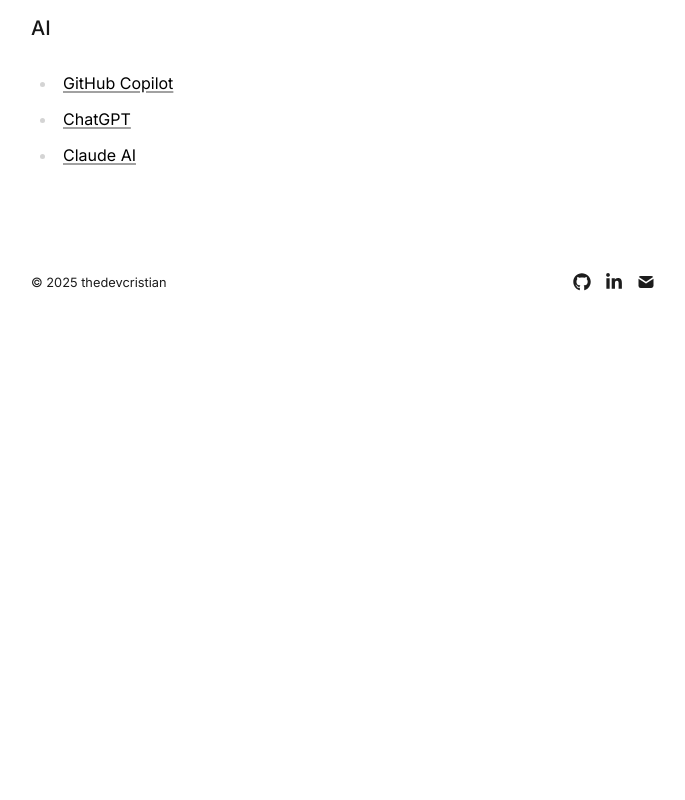
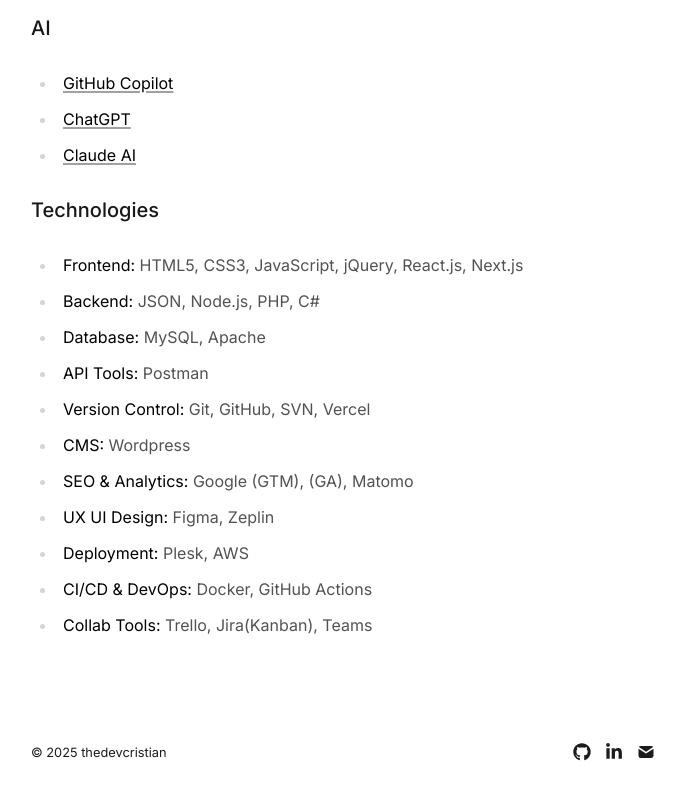
Before and after one commit to crispaulcastaneda/devcristian, a Next.js app: page /uses in a window 1280 px wide. Shown: the part 904-1704 px from the top of the page, without its empty margins (297-982 px from the left). Before the commit the page ends 1244 px from the top, so only its background shows below. Built offline with nearby package versions, Linux system fonts and the light colour scheme.

Commit message:
Modified page.tsx

```diff
--- a/app/uses/page.tsx
+++ b/app/uses/page.tsx
@@ -74,6 +74,23 @@
           </li>
         </ul>
       </div>
+
+      <div className="prose prose-neutral dark:prose-invert">
+        <h3>Technologies</h3>
+        <ul>
+          <li>Frontend: <span className="text-neutral-600 dark:text-neutral-400">HTML5, CSS3, JavaScript, jQuery, React.js, Next.js</span></li>
+          <li>Backend: <span className="text-neutral-600 dark:text-neutral-400">JSON, Node.js, PHP, C#</span></li>
+          <li>Database: <span className="text-neutral-600 dark:text-neutral-400">MySQL, Apache</span></li>
+          <li>API Tools: <span className="text-neutral-600 dark:text-neutral-400">Postman</span></li>
+          <li>Version Control: <span className="text-neutral-600 dark:text-neutral-400">Git, GitHub, SVN, Vercel</span></li>
+          <li>CMS: <span className="text-neutral-600 dark:text-neutral-400">Wordpress</span></li>
+          <li>SEO & Analytics: <span className="text-neutral-600 dark:text-neutral-400">Google (GTM), (GA), Matomo</span></li>
+          <li>UX UI Design: <span className="text-neutral-600 dark:text-neutral-400">Figma, Zeplin</span></li>
+          <li>Deployment: <span className="text-neutral-600 dark:text-neutral-400">Plesk, AWS</span></li>
+          <li>CI/CD & DevOps: <span className="text-neutral-600 dark:text-neutral-400">Docker, GitHub Actions</span></li>
+          <li>Collab Tools: <span className="text-neutral-600 dark:text-neutral-400">Trello, Jira(Kanban), Teams</span></li>
+        </ul>
+      </div>
     </section>
   );
 }
```
